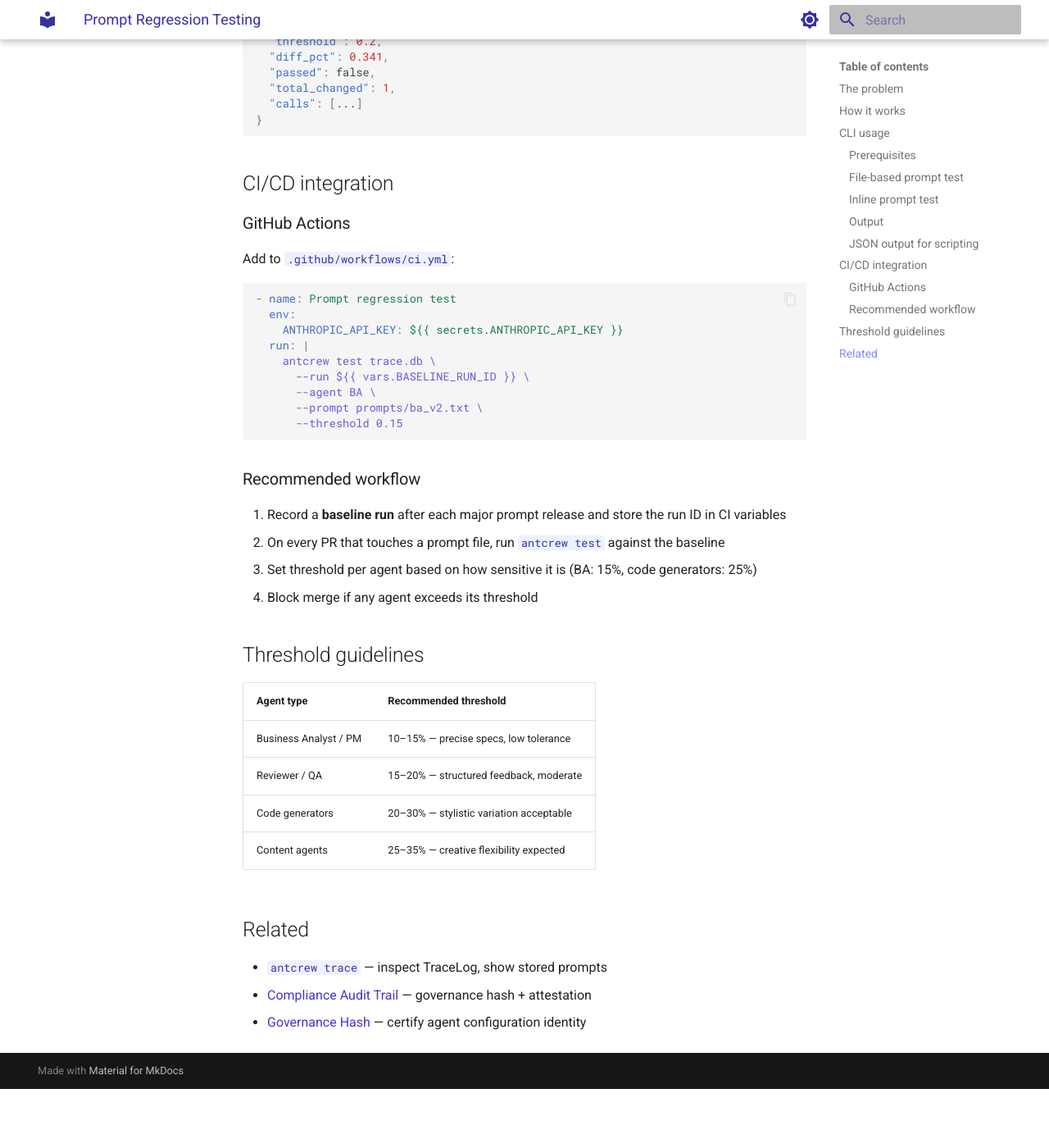
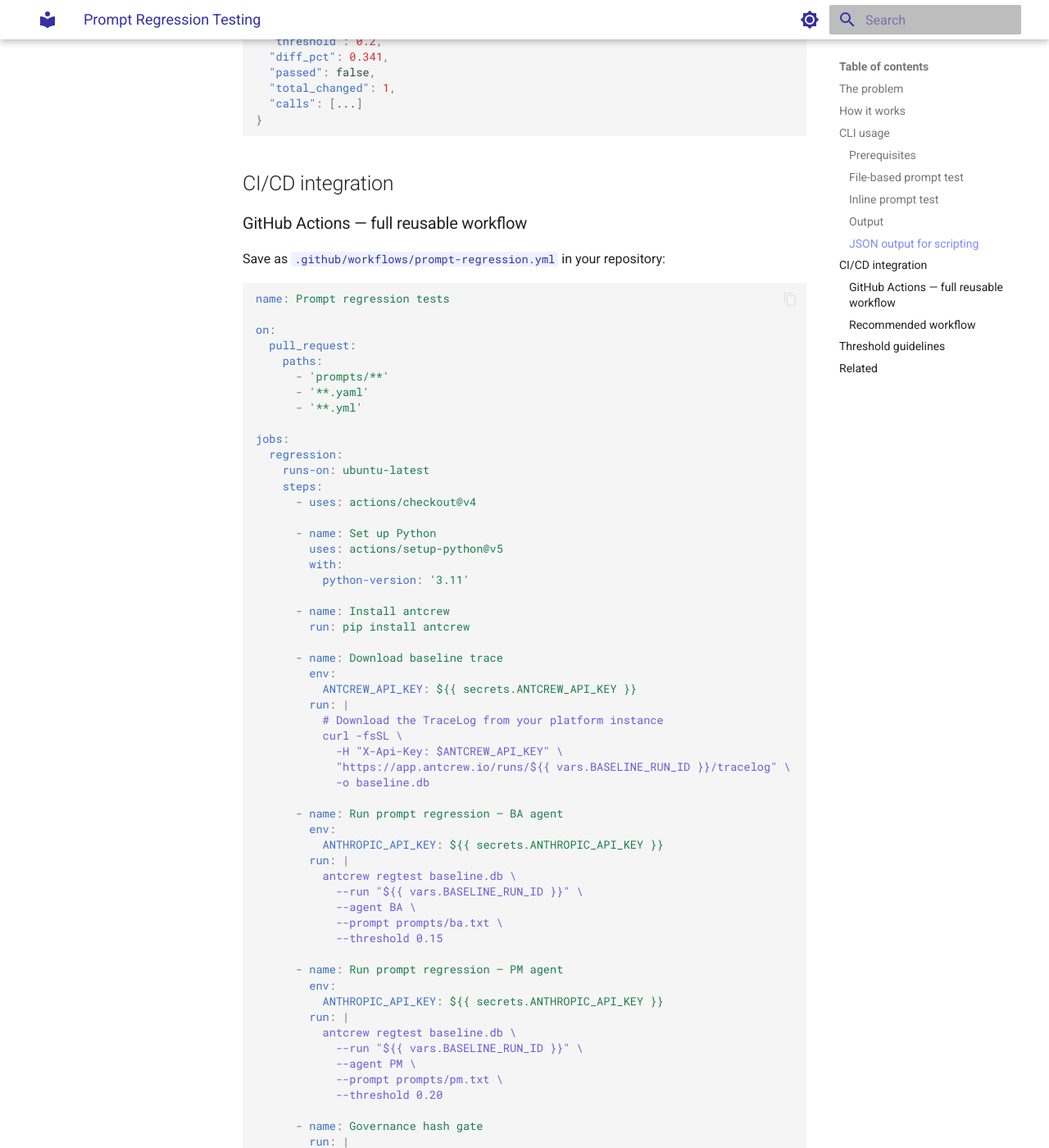
Before and after one commit to iagop03/antcrew-docs, an MkDocs documentation site: the page built from docs/platform/prompt-regression.md, in a window 1280 px wide and 1400 px high, scrolled down 1964 px. Shown: the whole window at 82% size. Built offline with MkDocs 1.6.1 and Material for MkDocs 9.7.7, drawn with Linux system fonts in a browser that asks for light colours; before the commit the page ends 3292 px from its top, so only the background shows below that; some of the changed text lies outside the part shown.

Commit message:
docs(tier1): antcrew regtest, verify-hash, analytics, compliance pack, fallbacks (w34)
- prompt-regression.md: rename antcrew test → antcrew regtest throughout; expand CI/CD workflow
- governance-hash.md: add antcrew verify-hash CLI section + certification workflow
- 2026-w34.md: add verify-hash, agent analytics, compliance pack, fallbacks tab release entries

Co-Authored-By: Claude Sonnet 4.6 <noreply@anthropic.com>

````diff
--- a/docs/platform/prompt-regression.md
+++ b/docs/platform/prompt-regression.md
@@ -38,7 +38,7 @@ antcrew trace ~/.antcrew/trace.db
 ### File-based prompt test
 
 ```bash
-antcrew test ~/.antcrew/trace.db \
+antcrew regtest ~/.antcrew/trace.db \
   --run <run-id> \
   --agent BA \
   --prompt v2_ba_prompt.txt
@@ -47,7 +47,7 @@ antcrew test ~/.antcrew/trace.db \
 ### Inline prompt test
 
 ```bash
-antcrew test ~/.antcrew/trace.db \
+antcrew regtest ~/.antcrew/trace.db \
   --run <run-id> \
   --agent BA \
   --prompt-text "You are a Business Analyst. Be extremely concise."
@@ -56,7 +56,7 @@ antcrew test ~/.antcrew/trace.db \
 ### Output
 
 ```
-antcrew test  run=4c3fa8b2…  agent=BA  threshold=20%
+antcrew regtest  run=4c3fa8b2…  agent=BA  threshold=20%
 
  Agent          Mutated  Diff %  Match  Cost
  ─────────────────────────────────────────────
@@ -72,7 +72,7 @@ Exit code `0` on pass, `1` on fail.
 ### JSON output for scripting
 
 ```bash
-antcrew test trace.db --run $RUN_ID --agent BA --prompt v2.txt --json
+antcrew regtest trace.db --run $RUN_ID --agent BA --prompt v2.txt --json
 ```
 
 ```json
@@ -89,28 +89,86 @@ antcrew test trace.db --run $RUN_ID --agent BA --prompt v2.txt --json
 
 ## CI/CD integration
 
-### GitHub Actions
+### GitHub Actions — full reusable workflow
 
-Add to `.github/workflows/ci.yml`:
+Save as `.github/workflows/prompt-regression.yml` in your repository:
 
 ```yaml
-- name: Prompt regression test
-  env:
-    ANTHROPIC_API_KEY: ${{ secrets.ANTHROPIC_API_KEY }}
-  run: |
-    antcrew test trace.db \
-      --run ${{ vars.BASELINE_RUN_ID }} \
-      --agent BA \
-      --prompt prompts/ba_v2.txt \
-      --threshold 0.15
+name: Prompt regression tests
+
+on:
+  pull_request:
+    paths:
+      - 'prompts/**'
+      - '**.yaml'
+      - '**.yml'
+
+jobs:
+  regression:
+    runs-on: ubuntu-latest
+    steps:
+      - uses: actions/checkout@v4
+
+      - name: Set up Python
+        uses: actions/setup-python@v5
+        with:
+          python-version: '3.11'
+
+      - name: Install antcrew
+        run: pip install antcrew
+
+      - name: Download baseline trace
+        env:
+          ANTCREW_API_KEY: ${{ secrets.ANTCREW_API_KEY }}
+        run: |
+          # Download the TraceLog from your platform instance
+          curl -fsSL \
+            -H "X-Api-Key: $ANTCREW_API_KEY" \
+            "https://app.antcrew.io/runs/${{ vars.BASELINE_RUN_ID }}/tracelog" \
+            -o baseline.db
+
+      - name: Run prompt regression — BA agent
+        env:
+          ANTHROPIC_API_KEY: ${{ secrets.ANTHROPIC_API_KEY }}
+        run: |
+          antcrew regtest baseline.db \
+            --run "${{ vars.BASELINE_RUN_ID }}" \
+            --agent BA \
+            --prompt prompts/ba.txt \
+            --threshold 0.15
+
+      - name: Run prompt regression — PM agent
+        env:
+          ANTHROPIC_API_KEY: ${{ secrets.ANTHROPIC_API_KEY }}
+        run: |
+          antcrew regtest baseline.db \
+            --run "${{ vars.BASELINE_RUN_ID }}" \
+            --agent PM \
+            --prompt prompts/pm.txt \
+            --threshold 0.20
+
+      - name: Governance hash gate
+        run: |
+          antcrew verify-hash team.yaml \
+            --expected "${{ vars.APPROVED_TEAM_HASH }}"
 ```
+
+**What to set in your repo:**
+
+| Secret / Variable | Value |
+|---|---|
+| `secrets.ANTCREW_API_KEY` | API key for the platform instance |
+| `secrets.ANTHROPIC_API_KEY` | Provider API key for replaying calls |
+| `vars.BASELINE_RUN_ID` | Run ID of the approved baseline |
+| `vars.APPROVED_TEAM_HASH` | Team hash from `antcrew verify-hash team.yaml` |
 
 ### Recommended workflow
 
-1. Record a **baseline run** after each major prompt release and store the run ID in CI variables
-2. On every PR that touches a prompt file, run `antcrew test` against the baseline
-3. Set threshold per agent based on how sensitive it is (BA: 15%, code generators: 25%)
-4. Block merge if any agent exceeds its threshold
+1. Record a **baseline run** after each major prompt release and store the run ID in CI variables (`vars.BASELINE_RUN_ID`)
+2. Run `antcrew verify-hash team.yaml` locally, copy the `team_hash`, and store it in `vars.APPROVED_TEAM_HASH`
+3. On every PR that touches a prompt file or team YAML, both gates run automatically
+4. Set threshold per agent based on sensitivity (BA: 15%, code generators: 25%)
+5. Block merge if any agent exceeds its threshold or the governance hash has changed
 
 ## Threshold guidelines
 
````
Also changed, not shown: docs/platform/governance-hash.md (+46 -9 lines), docs/releases/2026-w34.md (+44 -1 lines).
